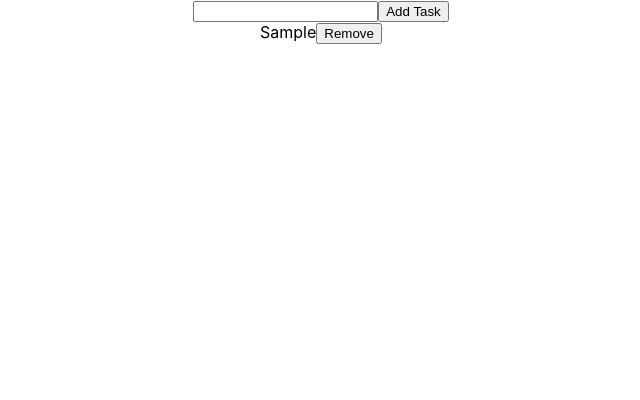
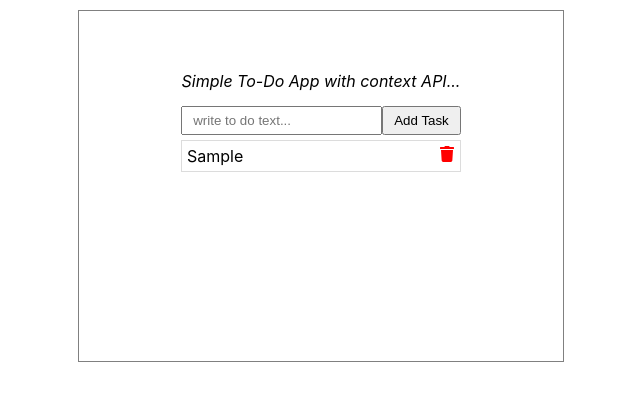
Before and after one commit to harut0111/to-do-app-with-context-api, a React (Create React App) app: page / in a window 1280 px wide. Both pictures are taken after typing "Sample" into the empty fields and a click on the button "Add Task". Shown: the top 400 px of the page, without its empty margins (319-959 px from the left). Built offline with nearby package versions, Linux system fonts and the light colour scheme.

Commit message:
made some style

```diff
--- a/package.json
+++ b/package.json
@@ -11,8 +11,10 @@
     "@types/react": "^17.0.0",
     "@types/react-dom": "^17.0.0",
     "@types/uuid": "^8.3.0",
+    "node-sass": "^5.0.0",
     "react": "^17.0.1",
     "react-dom": "^17.0.1",
+    "react-icons": "^4.2.0",
     "react-scripts": "4.0.3",
     "typescript": "^4.1.2",
     "uuid": "^8.3.2",
--- a/src/App.css
+++ /dev/null
@@ -1,19 +0,0 @@
-.App {
-  text-align: center;
-}
-
-.App-header {
-  background-color: #282c34;
-  min-height: 100vh;
-  display: flex;
-  flex-direction: column;
-  align-items: center;
-  justify-content: center;
-  font-size: calc(10px + 2vmin);
-  color: white;
-}
-
-.done {
-  text-decoration: line-through;
-  background-color: lightgray;
-}
--- /dev/null
+++ b/src/App.scss
@@ -0,0 +1,59 @@
+.App {
+  text-align: center;
+  margin: 10px auto;
+  padding: 50px;
+  width: 30%;
+  min-height: 250px;
+  min-width: 200px;
+  border: 1px solid gray;
+  display: flex;
+  align-items: center;
+  flex-direction: column;
+
+  .add-task {
+    .head-text {
+      font-style: italic;
+      padding: 10px;
+    }
+
+    input,
+    button {
+      padding: 5px 10px;
+      margin: 5px 0;
+    }
+
+    button {
+      cursor: pointer;
+    }
+  }
+
+  .container {
+    width: 280px;
+    overflow: hidden;
+
+    &-item {
+      display: flex;
+      justify-content: space-between;
+      padding: 5px;
+      border: 1px solid gainsboro;
+      cursor: pointer;
+      &:hover {
+        border-color: red;
+      }
+      &-text {
+        text-align: left;
+        width: 90%;
+        text-overflow: ellipsis;
+        overflow: hidden;
+        white-space: nowrap;
+      }
+      &-trash {
+        float: right;
+      }
+    }
+    .done {
+      text-decoration: line-through;
+      background-color: lightgray;
+    }
+  }
+}
--- a/src/App.tsx
+++ b/src/App.tsx
@@ -1,5 +1,5 @@
 import React from "react";
-import "./App.css";
+import "./App.scss";
 import AddTask from "./components/AddTask";
 import ShowToDoItems from "./components/ShowToDoItems";
 
--- a/src/components/AddTask.tsx
+++ b/src/components/AddTask.tsx
@@ -7,7 +7,7 @@ const AddTask: React.FC = (): JSX.Element => {
   const [inputVal, setInputVal] = useState("");
 
   const handleOnClick = () => {
-    dispatch(addNewTask(inputVal));
+    inputVal.trim() && dispatch(addNewTask(inputVal));
     setInputVal("");
   };
 
@@ -17,9 +17,11 @@ const AddTask: React.FC = (): JSX.Element => {
 
   return (
     <div className="add-task">
+      <div className="head-text">Simple To-Do App with context API...</div>
       <input
         type="text"
         value={inputVal}
+        placeholder="write to do text..."
         onChange={(e) => setInputVal(e.target.value)}
         onKeyDown={(e) => handleOnKeyDown(e)}
       />
--- a/src/components/ShowToDoItems.tsx
+++ b/src/components/ShowToDoItems.tsx
@@ -7,7 +7,7 @@ const ShowToDoItems: React.FC = (): JSX.Element => {
   const [state] = useStateValue();
 
   return (
-    <div className="show-todo-items">
+    <div className="container">
       {state.todoItems.map((item: ToDoItemsType) => (
         <ToDoItme key={item.id} {...item} />
       ))}
--- a/src/components/ToDoItme.tsx
+++ b/src/components/ToDoItme.tsx
@@ -1,4 +1,5 @@
 import React from "react";
+import { FaTrash } from "react-icons/fa";
 import { useStateValue } from "../context";
 import { removeTask, changeTaskStatus } from "../context/actions";
 
@@ -16,11 +17,16 @@ const ToDoItme: React.FC<PropsType> = ({
 
   return (
     <div
-      className={`todo-item ${done ? "done" : ""}`}
+      className={`container-item ${done ? "done" : ""}`}
       onClick={() => dispatch(changeTaskStatus(id))}
     >
-      <span className="todo-item-text">{text}</span>
-      <button onClick={() => dispatch(removeTask(id))}>Remove</button>
+      <span className="container-item-text">{text}</span>
+      <span
+        className="container-item-trash"
+        onClick={() => dispatch(removeTask(id))}
+      >
+        <FaTrash color="red" />
+      </span>
     </div>
   );
 };
```
Also changed, not shown: 1 other file (tests, documents, lock files or other folders).
